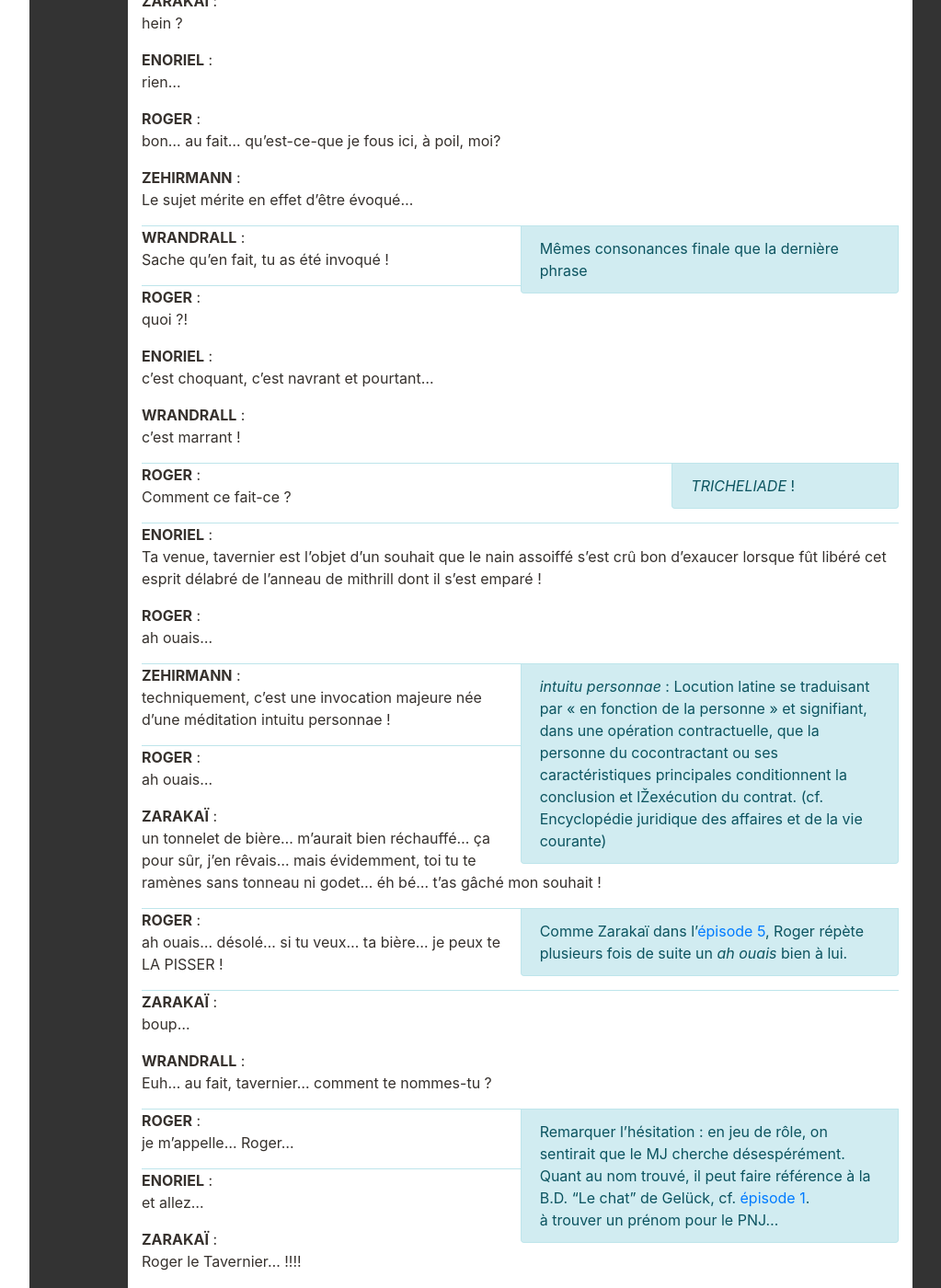
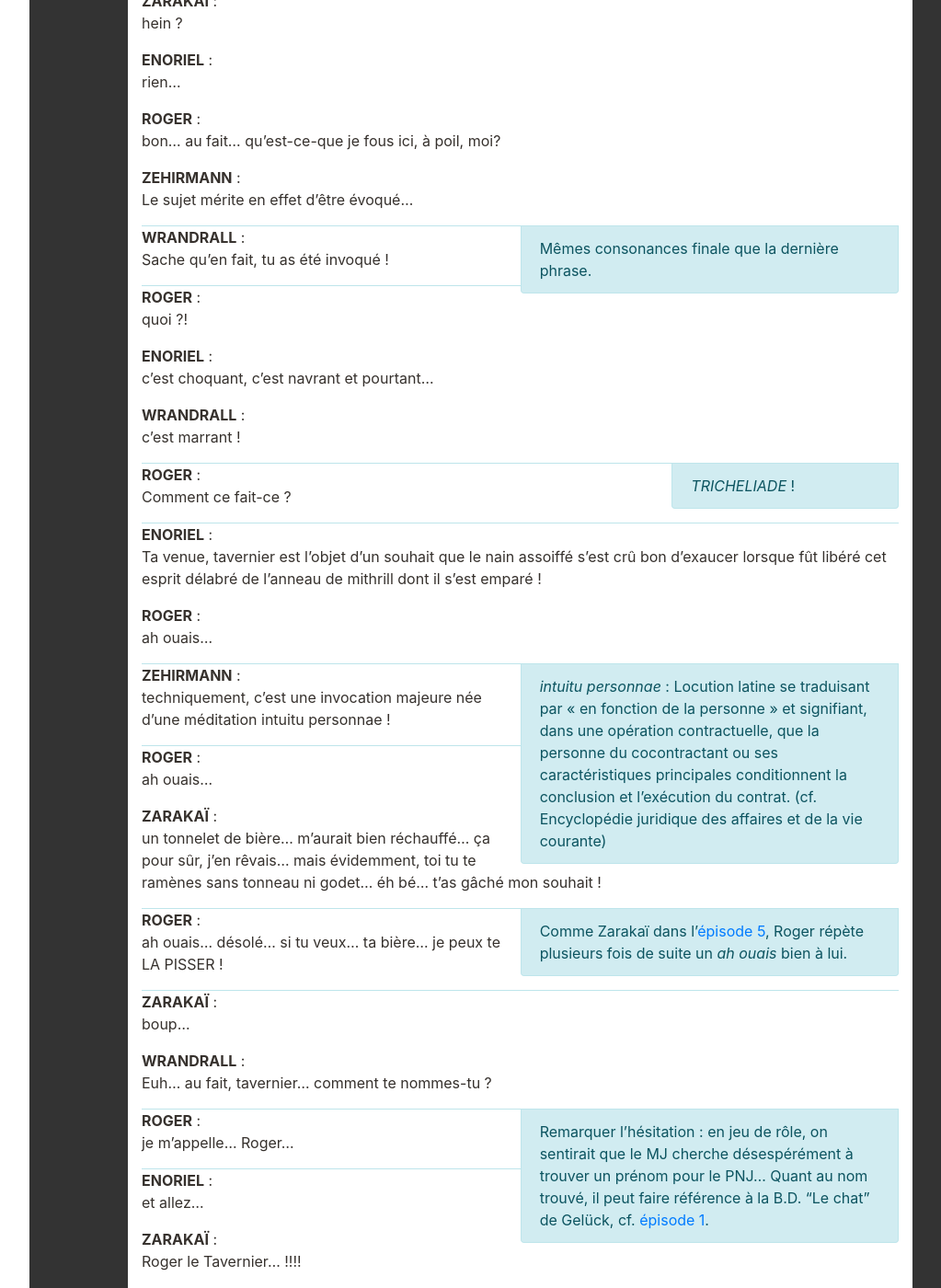
Before and after one commit to Neamar/sagas-mp3, a Jekyll site: the page built from Reflets/Reflets-7.html, in a window 1280 px wide and 1400 px high, scrolled down 2249 px. Shown: the whole window at 92% size, without its empty margins (181-1204 px from the left). Built offline with Jekyll 4.4.1, drawn with Linux system fonts in a browser that asks for light colours; some of the changed text lies outside the part shown.

Commit message:
Proofreading Episode 7

```diff
--- a/Reflets/Reflets-7.html
+++ b/Reflets/Reflets-7.html
@@ -7,7 +7,7 @@ episode: "07"
 
 Chapitre 1 - Interlude Champêtre
 
-NARRATEUR : il était une fois deux mignonnettes coccinelles qui vivaient dans la verdoyante verdure moisie d'une jolie petite colline farcie de cadavres enfouis ; les pauvrettes voletaient à travers ces forêts de violettes violettes et de coquelicots coquets, de ces bleuets bleutés et autres feux follets qui offraient la beauté de leurs vives couleurs à toutes les bestioles qui grouillaient dans le coin ; elles sautaient de feuilles en feuilles en s'amusant, comme des petites coquines, en buvant la rosée du matin...et puis soudain...CRACK !REF:Musique et accent du narrateur font référence à l'adaptation cinématographique des &oelig;uvres de Marcel Pagnol *La Gloire de mon père* et *Le Château de ma mère*.»
+NARRATEUR : il était une fois deux mignonnettes coccinelles qui vivaient dans la verdoyante verdure moisie d'une jolie petite colline farcie de cadavres enfouis ; les pauvrettes voletaient à travers ces forêts de violettes violettes et de coquelicots coquets, de ces bleuets bleutés et autres feux follets qui offraient la beauté de leurs vives couleurs à toutes les bestioles qui grouillaient dans le coin ; elles sautaient de feuilles en feuilles en s'amusant, comme des petites coquines, en buvant la rosée du matin...et puis soudain...CRACK !REF:Musique et accent du narrateur font référence à l'adaptation cinématographique des &oelig;uvres de Marcel Pagnol *La Gloire de mon père* et *Le Château de ma mère*.
 ZARAKAÏ : tè, ooooh....Mais j'ai marché sur un truc ?...
 
 Chapitre 2 - Roger le tavernier
@@ -37,21 +37,20 @@ ZARAKAÏ : hein ?
 ENORIEL : rien...
 ROGER : bon...au fait...qu'est-ce-que je fous ici, à poil, moi?
 ZEHIRMANN : Le sujet mérite en effet d'être évoqué...
-WRANDRALL : Sache qu'en fait, tu as été invoqué !JDM:Mêmes consonances finale que la dernière phrase
+WRANDRALL : Sache qu'en fait, tu as été invoqué !JDM:Mêmes consonances finale que la dernière phrase.
 ROGER : quoi ?!
 ENORIEL : c'est choquant, c'est navrant et pourtant...
 WRANDRALL : c'est marrant !
 ROGER : Comment ce fait-ce ?TRI
 ENORIEL : Ta venue, tavernier est l'objet d'un souhait que le nain assoiffé s'est crû bon d'exaucer lorsque fût libéré cet esprit délabré de l'anneau de mithrill dont il s'est emparé !
 ROGER : ah ouais...
-ZEHIRMANN : techniquement, c'est une invocation majeure née d'une méditation intuitu personnae !REF:*intuitu personnae* : Locution latine se traduisant par «en fonction de la personne» et signifiant, dans une opération contractuelle, que la personne du cocontractant ou ses caractéristiques principales conditionnent la conclusion et lŽexécution du contrat. (cf. Encyclopédie juridique des affaires et de la vie courante)
+ZEHIRMANN : techniquement, c'est une invocation majeure née d'une méditation intuitu personnae !REF:*intuitu personnae* : Locution latine se traduisant par « en fonction de la personne » et signifiant, dans une opération contractuelle, que la personne du cocontractant ou ses caractéristiques principales conditionnent la conclusion et l'exécution du contrat. (cf. Encyclopédie juridique des affaires et de la vie courante)
 ROGER : ah ouais...
 ZARAKAÏ : un tonnelet de bière...m'aurait bien réchauffé...ça pour sûr, j'en rêvais...mais évidemment, toi tu te ramènes sans tonneau ni godet...éh bé...t'as gâché mon souhait !
 ROGER : ah ouais...désolé...si tu veux...ta bière...je peux te LA PISSER !REF:Comme Zarakaï dans l'épisode 5, Roger répète plusieurs fois de suite un *ah ouais* bien à lui.
 ZARAKAÏ : boup...
 WRANDRALL : Euh...au fait, tavernier...comment te nommes-tu ?
-ROGER : je m'appelle...Roger...JDM:Remarquer l'hésitation : en jeu de rôle, on sentirait que le MJ cherche désespérément. Quant au nom trouvé, il peut faire référence à la B.D. "Le chat" de Gelück, cf. épisode 1.
- à trouver un prénom pour le PNJ...
+ROGER : je m'appelle...Roger...JDM:Remarquer l'hésitation : en jeu de rôle, on sentirait que le MJ cherche désespérément à trouver un prénom pour le PNJ... Quant au nom trouvé, il peut faire référence à la B.D. "Le chat" de Gelück, cf. épisode 1.
 ENORIEL : et allez...
 ZARAKAÏ : Roger le Tavernier... !!!!
 WRANDRALL : quelle originalité...
@@ -145,7 +144,7 @@ TOUS : (disparition) Mouahahaha !
 WRANDRALL : Bien joué Zehir !
 ZEHIRMANN : c'était bien le réflexe pavlovien que j'attendais de la part du nain...REF:Un <a href='https://omnilogie.fr/O/R%C3%A9flexe_de_Pavlov'>réflexe pavlovien</a> est un réflexe conditionné. Le réflexe de Pavlov est un réflexe conditionnel mis en évidence par Ivan Petrovitch Pavlov qui lui a donné son nom. On dit souvent conditionnement pavlovien.<br><br>À partir de 1889 le physiologiste montra que si l'on accoutumait un chien à accompagner sa nourriture d'un stimulus sonore, ce dernier pouvait à la longue déclencher la salivation de l'animal sans être accompagné de cette nourriture.<br><br>En fait, il est démontré que la sécrétion de la salive peut être provoquée à la fois par un contact direct avec la nourriture et/ou par un stimulus raccordé à celle-ci tel un son de cloche par exemple.<br><br>Pavlov a fait considérablement avancer les recherches sur les réflexes conditionnels. Ces réflexes peuvent s'apparenter à une réaction involontaire, non innée, provoquée par un stimulus extérieur. Pavlov a développé la théorie selon laquelle les réactions acquises par apprentissage et habitude deviennent des réflexes lorsque le cerveau fait les liens entre le stimulus et l'action qui suit.<br><br>(cf. Wikipedia)
 ENORIEL : un nain qui a un créancier ferait tout pour s'en débarrasser...
-ZEHIRMANN : absolument ! CQFD !REF:CQFD=>Ce qu'il fallait démontrer, locution souvent utilisée en mathématiques. Les anglo-saxons lui préfèrent <a href='http://lachal.neamar.fr/Q-e-d-'>QED (Quod Erat Demonstrandum)</a>.
+ZEHIRMANN : absolument ! CQFD !REF:CQFD : *ce qu'il fallait démontrer*, locution souvent utilisée en mathématiques. Les anglo-saxons lui préfèrent <a href='http://lachal.neamar.fr/Q-e-d-'>QED (Quod Erat Demonstrandum)</a>.
 ZARAKAÏ : Ah c'est malin...en plus je suis certain que je ne lui dois rien... !
 TRICHELIEU : ah si...désormais tu lui dois un grand moment de solitude !
 ZARAKAÏ : hein ? et pourquoi ?
@@ -201,7 +200,7 @@ TOUS : Quoi ?!
 ZEHIRMANN : un labyrinthe...?
 WRANDRALL : il s'étend tout autour du sommet...
 TRICHELIEU : une vraie ceinture de chasteté...TRI
-ZARAKAÏ : ...éh bé c'est nouveau ça...ça vient de sortir !REF:Référence possible à Coluche, dans son sketch du *cancer du bras droit*, dans lequel il critique un diagnostic de son médecin qui lui annonce qu'il a une cirrhose: «une cirrhose du bras droit, vous croyez docteur ? Ça existe ça !? C'est nouveau, ça vient de sortir ?»
+ZARAKAÏ : ...éh bé c'est nouveau ça...ça vient de sortir !REF:Référence possible à Coluche, dans son sketch du *cancer du bras droit*, dans lequel il critique un diagnostic de son médecin qui lui annonce qu'il a une cirrhose : «une cirrhose du bras droit, vous croyez docteur ? Ça existe ça !? C'est nouveau, ça vient de sortir ? »
 TRICHELIEU : faudrait déjà pouvoir rentrer...TRI
 NARRATEUR : (sifflote)hum hum...
 WRANDRALL : ah ouais...le narrateur a trouvé son bonheur...
@@ -267,7 +266,7 @@ ENORIEL : euh...trichelieu...
 TRICHELIEU : oui ?!
 ENORIEL : il a dit à droite...
 TRICHELIEU : eh bien, par là ?!
-ENORIEL : non, l'autre droite !JDM:Référence à "Vol 714 pour Sidney", quand Tintin guide le capitaine Haddock et lui dit: "À gauche. Non, l'autre gauche!". On trouve aussi ce gag dans Kid Paddle, Matrix, et une petite dizaine d'&oelig;uvres plus ou moins connues.
+ENORIEL : non, l'autre droite !JDM:Référence à *Vol 714 pour Sidney*, quand Tintin guide le capitaine Haddock et lui dit: "À gauche. Non, l'autre gauche!". On trouve aussi ce gag dans Kid Paddle, Matrix, et une petite dizaine d'&oelig;uvres plus ou moins connues.
 TRICHELIEU : ah pardon !
 WRANDRALL : maintenant à gauche...
 ZEHIRMANN : ok...
```
Also changed, not shown: other parts of Reflets/Reflets-7.html (+3 -3 lines).
